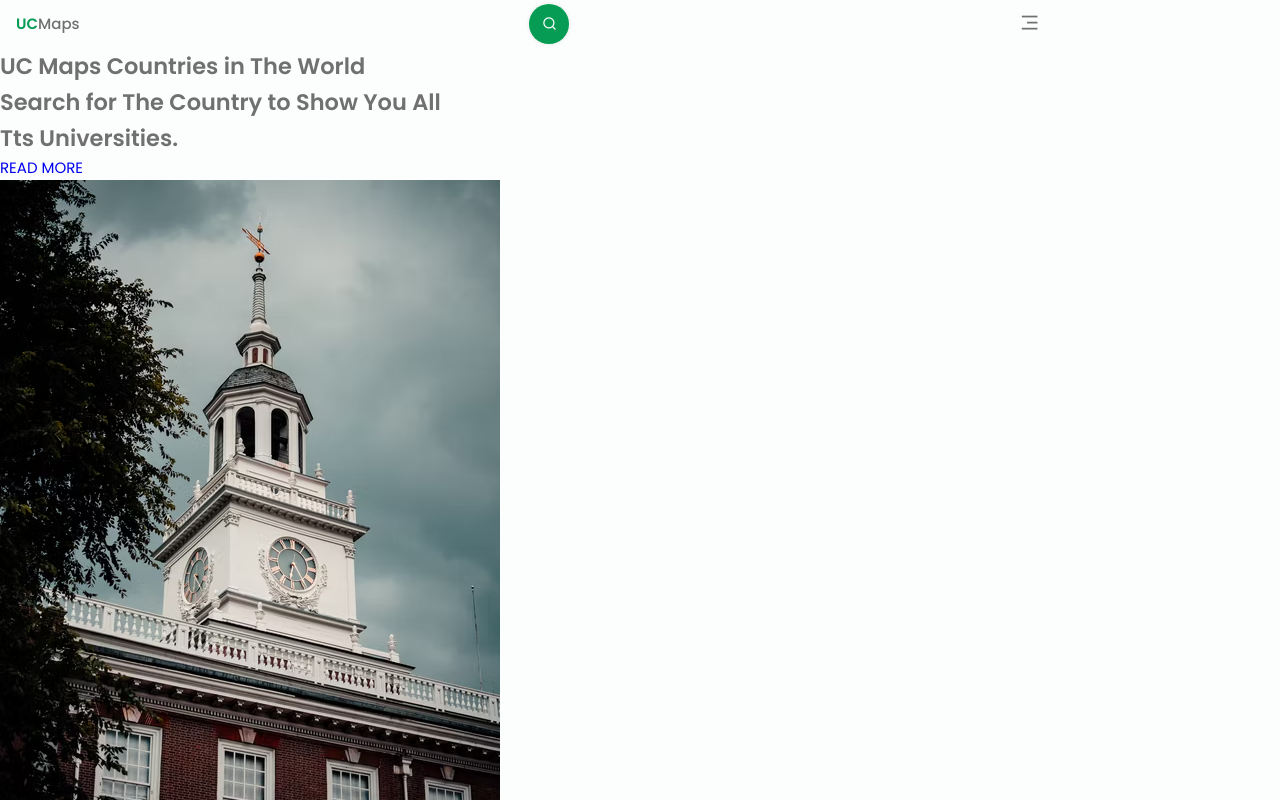
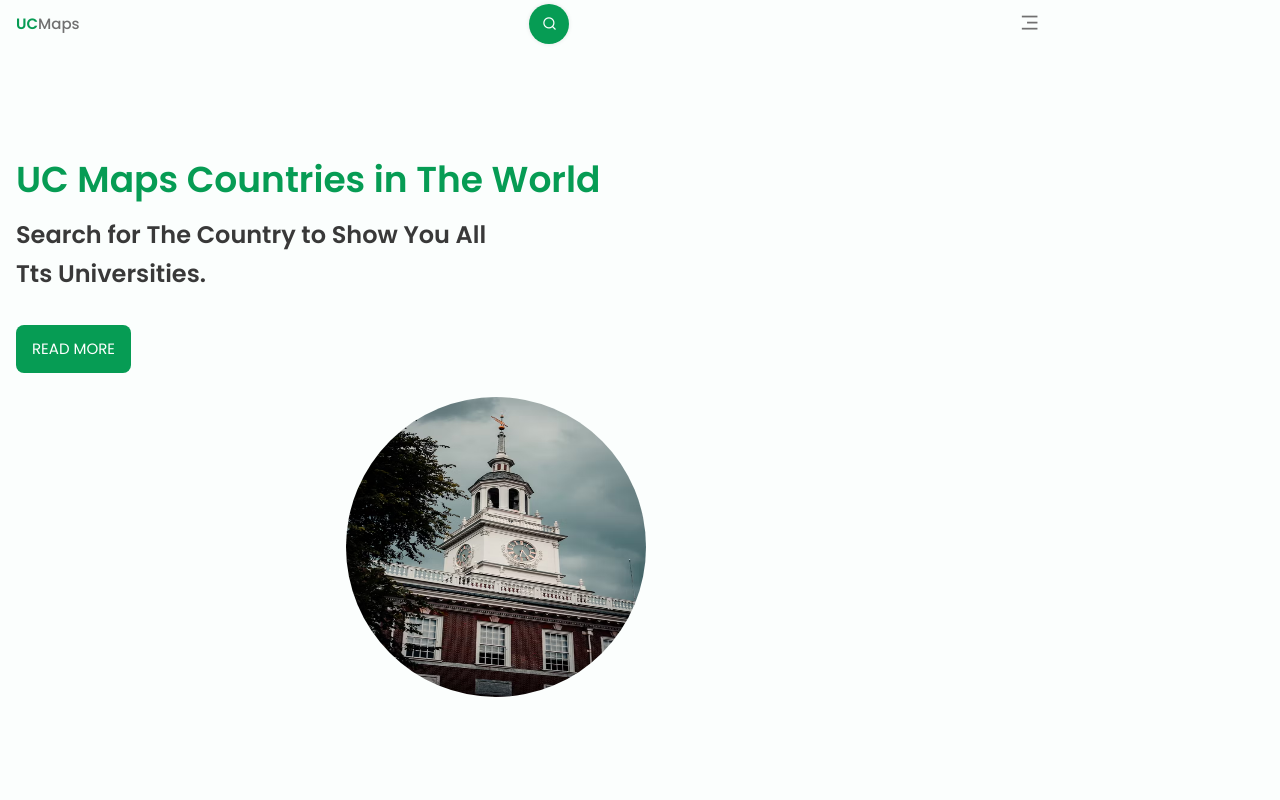
Before and after one commit to CA-G12/CUMaps, a plain HTML site: page index.html in a window 1280 px wide. Drawn offline with nearby package versions, Linux system fonts and the light colour scheme.

Commit message:
adding style home section -make some edit in html code - make some edit in css

```diff
--- a/index.html
+++ b/index.html
@@ -39,7 +39,10 @@
                 <i class="ri-menu-3-line"></i>
             </div>
         </nav>
+    </header>
 
+    <!-- ================ main ================ -->
+    <main class="main" id="main">
         <section class="home" id="home">
             <div class="home-container">
                 <div class="home-data">
@@ -48,14 +51,9 @@
                     <a href="#" class="button">READ MORE</a>
                 </div>
 
-                <img src="./img/home-img.avif" alt="University">
+                <img src="./img/home-img.avif" class="home-img" alt="University">
             </div>
         </section>
-    </header>
-
-    <!-- ================ main ================ -->
-    <main class="main" id="main">
-
     </main>
 
     <!-- ================ footer ================ -->
--- a/style.css
+++ b/style.css
@@ -217,3 +217,47 @@ img{
 .scroll-header{
     box-shadow: 0 2px 4px rgba(0,0,0,.1);
 }
+
+/* ================ home section in header page ================ */
+.home-container {
+    max-width: 960px;
+    width: calc(100% - 2rem);
+    margin-left: var(--mb-2);
+    margin-right: var(--mb-2);
+    display: grid;
+    gap: 1.5rem;
+    height: calc(100vh - var(--header-height));
+    align-content: center;
+}
+
+.home-title {
+    font-size: var(--biggest-font-size);
+    color: var(--first-color);
+    margin-bottom: var(--mb-1);
+}
+
+.home-subtitle {
+    font-size: var(--h1-font-size);
+    color: var(--title-color);
+    margin-bottom: var(--mb-4);
+}
+.home-img {
+    width: 300px;
+    justify-self: center;
+    border-radius: 50%;
+    height: 300px;
+}
+
+/* ================ button ================ */
+.button {
+    display: inline-block;
+    background-color: var(--first-color);
+    color: #fff;
+    padding: .75rem 1rem;
+    border-radius: .5rem;
+    transition: .3s;
+}
+
+.button:hover {
+    background-color: var(--first-color-alt);
+}
```
